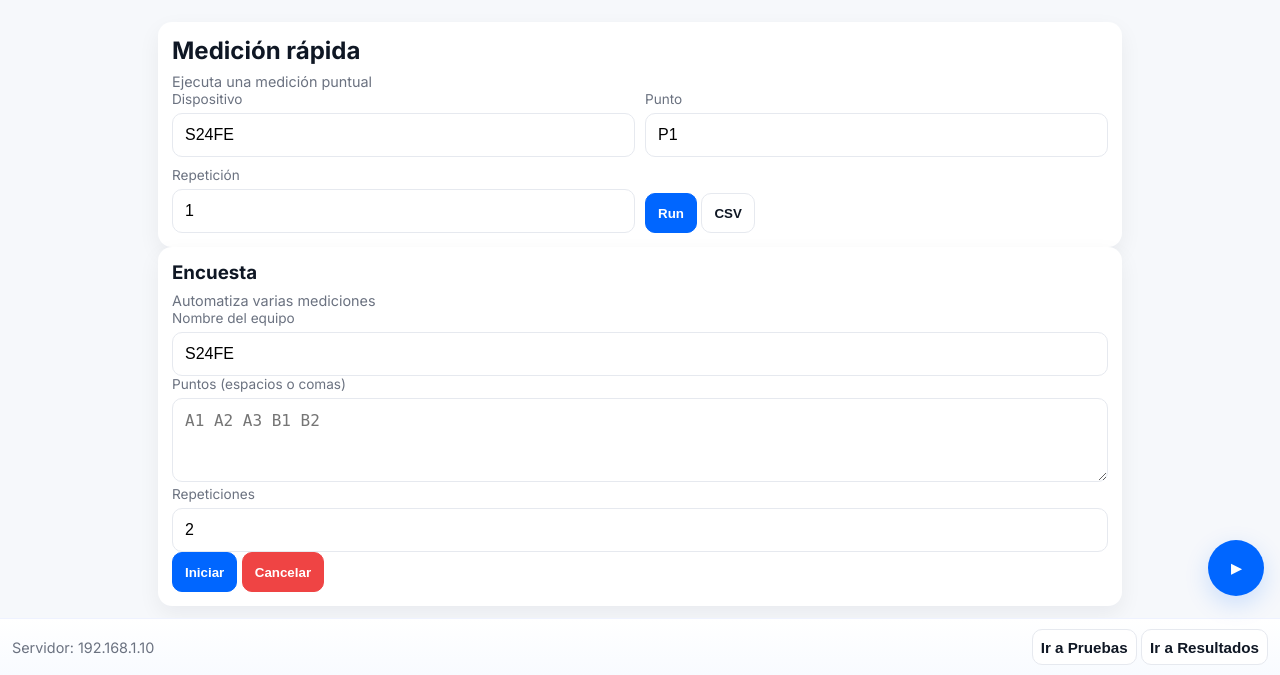
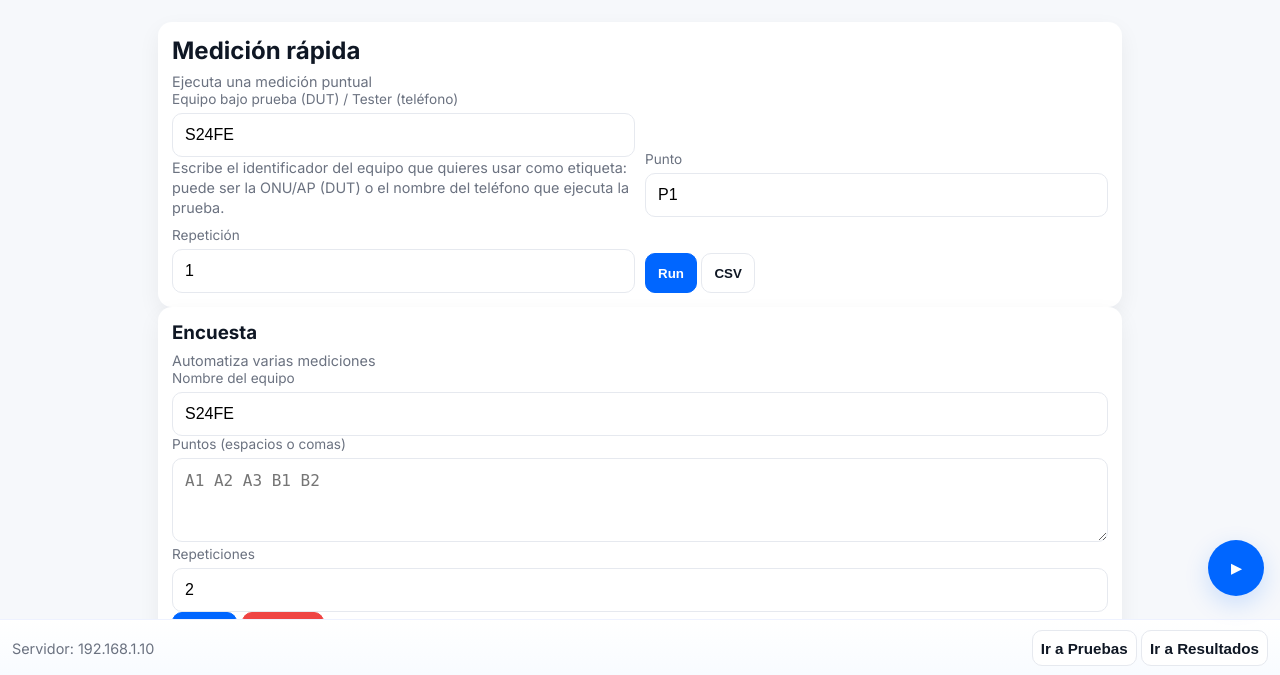
Before and after one commit to Diottore/WiFi-Survey, a Flask app: page / in a window 1280 px wide. Shown: the part 124-799 px from the top of the page. Run offline with Flask 3, Linux system fonts and the light colour scheme; data that the repository does not hold is empty.

Commit message:
name change

```diff
--- a/templates/index.html
+++ b/templates/index.html
@@ -46,8 +46,9 @@
 
           <div class="grid">
             <div class="form-group">
-              <label for="device">Dispositivo</label>
-              <input id="device" type="text" value="S24FE" inputmode="text" autocomplete="off">
+              <label for="device">Equipo bajo prueba (DUT) / Tester (teléfono)</label>
+              <input id="device" type="text" value="S24FE" inputmode="text" autocomplete="off" placeholder="p.ej. AP-Lobby-01 (DUT) o S24FE (teléfono)">
+              <small class="muted">Escribe el identificador del equipo que quieres usar como etiqueta: puede ser la ONU/AP (DUT) o el nombre del teléfono que ejecuta la prueba.</small>
             </div>
             <div class="form-group">
               <label for="point">Punto</label>
```
